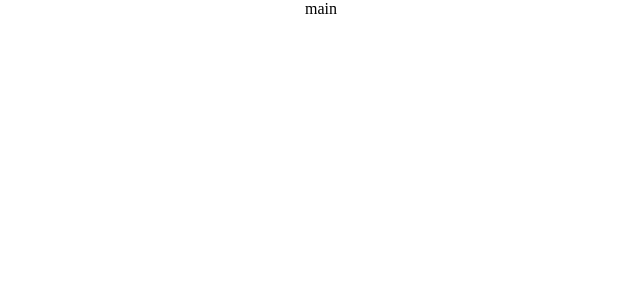
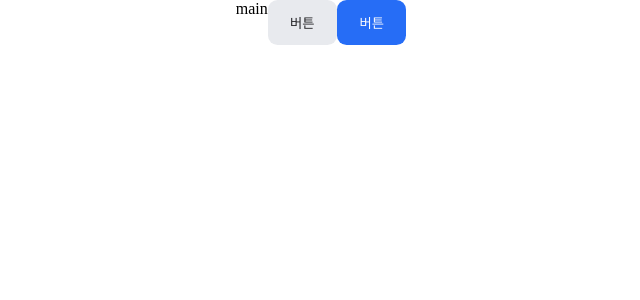
Before and after one commit to goormorg/front, a React (Create React App) app: page / in a window 1280 px wide. Shown: the top 300 px of the page, without its empty margins (319-959 px from the left). Built offline with nearby package versions, Linux system fonts and the light colour scheme.

Commit message:
feat: add button

```diff
--- a/src/components/Button.tsx
+++ b/src/components/Button.tsx
@@ -7,49 +7,37 @@ type ButtonType = {
     children?: any
     onClick?: any
     disable?: boolean
-    size?: string
-    borderColor?: string
-    type?: string
-    stylecss?: object
+    color?: "light" | "blue"
 
 }
 
-function Button({ children, onClick, disable}: ButtonType) {
-    const buttonSizeValue = {
-        "sm": {
-            padding: "0.4rem 0.9rem",
-            fontSize: "0.8rem"
+function Button({ children, onClick, disable, color = 'light' }: ButtonType) {
+    const buttonColor: any = {
+        "light": {
+            "backgroundColor": "#E8EAEE",
+            "color": "#242427",
+            "hoverBackgroundColor": "#d7d9de"
         },
-        "md": {
-            padding: "0.6rem 1.4rem",
-            fontSize: "1rem"
+        "blue": {
+            "backgroundColor": "#266DF6",
+            "color": "#FBFBFD",
+            "hoverBackgroundColor": "#205ed6"
         },
-        "lg": {
-            padding: "0.6rem 3.4rem",
-            fontSize: "1rem"
-        },
-    }
-
-    const buttonBorderColorValue = {
-        "default": "#25252B",
-        "green": "#43AB5A",
-        "red": "#D73131"
-    }
-
-    const buttonRoundTypeValue = {
-        "round": "0.6rem",
-        "circle": "10rem"
     }
 
     return (
         <button onClick={onClick} disabled={disable} css={css({
             fontFamily: "'Noto Sans KR', sans-serif",
-
-            backgroundColor: "#121215",
-            color: "#888A93",
+            outline: "none",
+            border: "none",
+            padding: "0.8rem 1.4rem",
+            borderRadius: "0.6rem",
+            backgroundColor: buttonColor[color].backgroundColor,
+            color: buttonColor[color].color,
+            transition: "0.1s",
             ":hover": {
-                backgroundColor: "#18181c",
-                color: "#93959e",
+                backgroundColor: buttonColor[color].hoverBackgroundColor,
+                color: buttonColor[color].color,
             }
         })}>
             {children}
--- a/src/pages/Main.tsx
+++ b/src/pages/Main.tsx
@@ -2,11 +2,15 @@
 
 import React from "react";
 import { css } from '@emotion/react'
+import { Button } from "../components/Button";
 
 function MainPage() {
     return (
         <>
         <p>main</p>
+        <Button color="light">버튼</Button>
+        <Button color="blue">버튼</Button>
+
         </>
     )
 }
```
